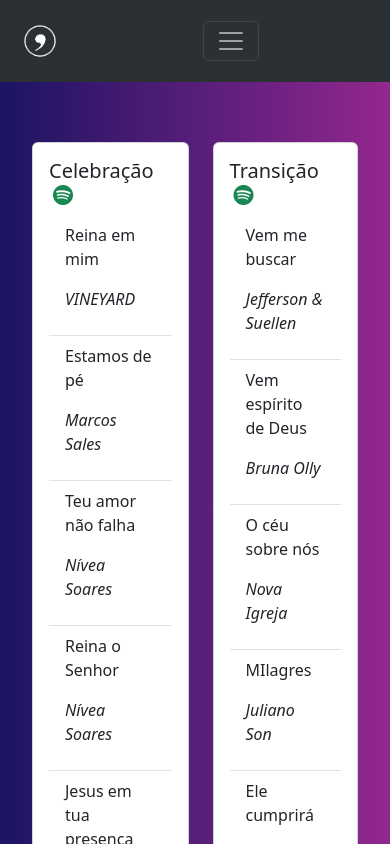
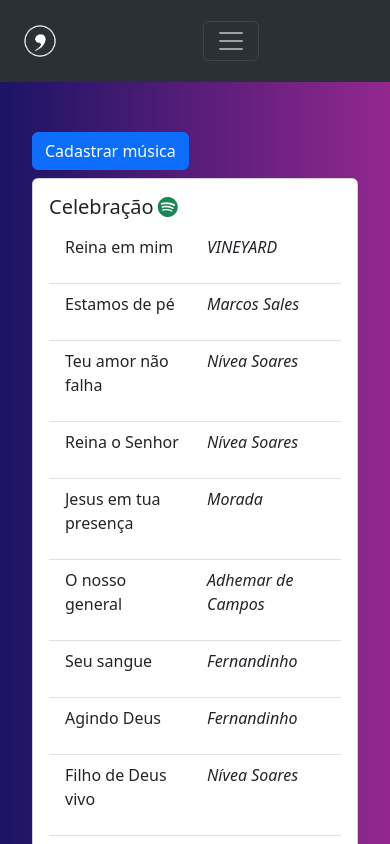
Before and after one commit to thecylax/noah_front, a Next.js app: page /groups/praise in a window 390 px wide. Shown: the top 844 px of the page. Built offline with nearby package versions, Linux system fonts and the light colour scheme.

Commit message:
CHANGE reponsivi

```diff
--- a/app/groups/praise/page.tsx
+++ b/app/groups/praise/page.tsx
@@ -46,9 +46,10 @@
     return (
         <>
             <div className="container-fluid">
+                <button className="btn btn-primary" data-bs-toggle="modal" data-bs-target="#createModal">Cadastrar música</button>
                 <div className="row">
-                    <div className="col">
-                        <div className="card space-up h-100">
+                    <div className="col-md">
+                        <div className="card mt-2">
                             <div className="card-body">
                                 <h5 className="card-title">
                                     Celebração
@@ -72,14 +73,14 @@
                                 </ul>
                             </div>
                             <div className="card-footer text-body-secondary">
-                                <a href="#" data-bs-toggle="tooltip" data-bs-title="Adicionar nova música">
+                                <a href="#" data-bs-toggle="modal" data-bs-target="#addModal">
                                     <i className="bi bi-plus-circle-fill fs-1"></i>
                                 </a>
                             </div>
                         </div>
                     </div>
-                    <div className="col">
-                        <div className="card space-up h-100">
+                    <div className="col-md">
+                        <div className="card mt-2">
                             <div className="card-body">
                                 <h5 className="card-title">
                                     Transição
@@ -103,14 +104,14 @@
                                 </ul>
                             </div>
                             <div className="card-footer text-body-secondary">
-                                <a href="#">
+                                <a href="#" data-bs-toggle="modal" data-bs-target="#addModal">
                                     <i className="bi bi-plus-circle-fill fs-1"></i>
                                 </a>
                             </div>
                         </div>
                     </div>
-                    <div className="col">
-                        <div className="card space-up h-100">
+                    <div className="col-md">
+                        <div className="card mt-2">
                             <div className="card-body">
                                 <h5 className="card-title">
                                     Adoração
@@ -142,12 +143,12 @@
                     </div>
                 </div>
 
-                {/* modal */}
-                <div className="modal fade" id="addModal" data-bs-backdrop="static" data-bs-keyboard="false" tabIndex={-1} aria-labelledby="staticBackdropLabel" aria-hidden="true">
+                {/* modal cadastro musica*/}
+                <div className="modal fade" id="createModal" data-bs-backdrop="static" data-bs-keyboard="false" tabIndex={-1} aria-labelledby="staticBackdropLabel" aria-hidden="true">
                     <div className="modal-dialog">
                         <div className="modal-content">
                             <div className="modal-header">
-                                <h1 className="modal-title fs-5" id="staticBackdropLabel">Adicionar música</h1>
+                                <h1 className="modal-title fs-5" id="staticBackdropLabel">Cadastrar música</h1>
                                 <button type="button" className="btn-close" data-bs-dismiss="modal" aria-label="Close"></button>
                             </div>
                             <div className="modal-body">
@@ -182,6 +183,32 @@
                     </div>
                 </div>
 
+                {/* modal adicionar musica*/}
+                <div className="modal fade" id="addModal" data-bs-backdrop="static" data-bs-keyboard="false" tabIndex={-1} aria-labelledby="staticBackdropLabel" aria-hidden="true">
+                    <div className="modal-dialog">
+                        <div className="modal-content">
+                            <div className="modal-header">
+                                <h1 className="modal-title fs-5" id="staticBackdropLabel">Incluir música</h1>
+                                <button type="button" className="btn-close" data-bs-dismiss="modal" aria-label="Close"></button>
+                            </div>
+                            <div className="modal-body">
+                                <ul className="list-group list-group-flush">
+                                    {musics.celebracao.map((music) => (
+                                        <li className="list-group-item" key={music.id}>
+                                            <input type="checkbox" className="form-check-input me-1" value={""} id={`checkBox${music.id}`} />
+                                            <label htmlFor={`checkBox${music.id}`} className="form-check-label"><strong>{music.name}</strong> - <i>{music.author}</i></label>
+                                        </li>
+                                    ))}
+                                </ul>
+                            </div>
+                            <div className="modal-footer">
+                                <button type="button" className="btn btn-secondary" data-bs-dismiss="modal">Fechar</button>
+                                <button type="button" className="btn btn-primary">Salvar</button>
+                            </div>
+                        </div>
+                    </div>
+                </div>
+
             </div>
         </>
     )
```
Also changed, not shown: app/timetable/praise/page.tsx (+3 -6 lines).
